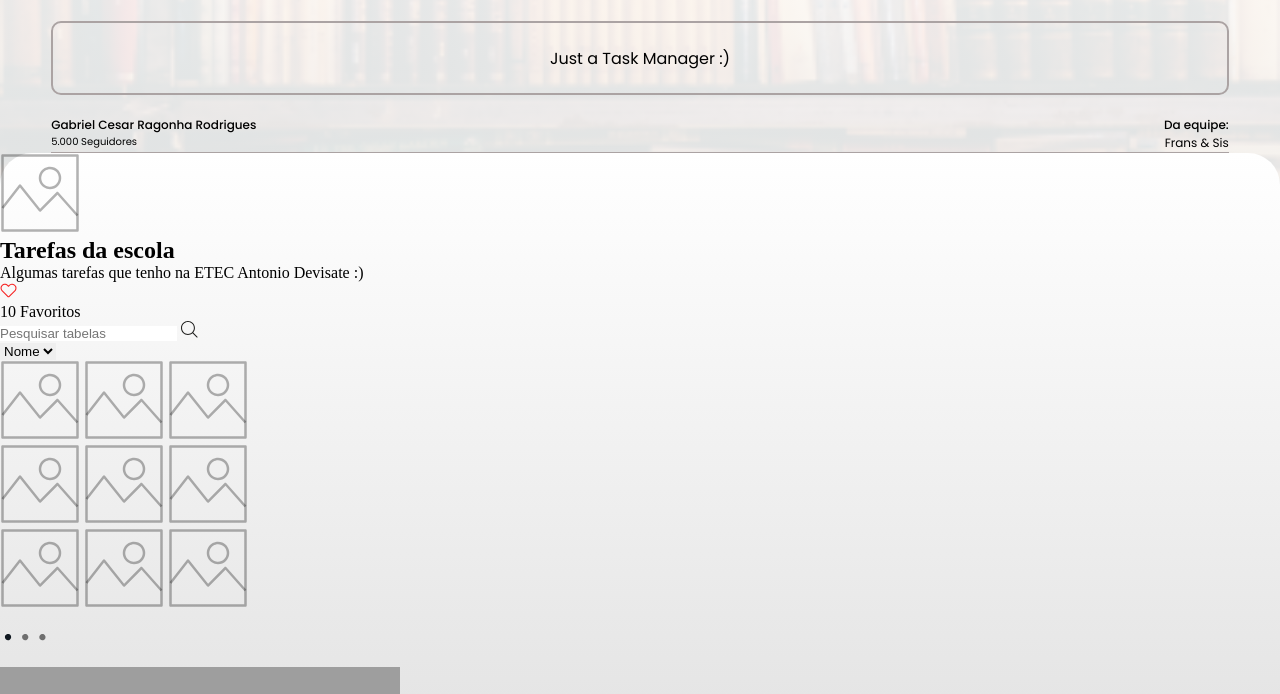
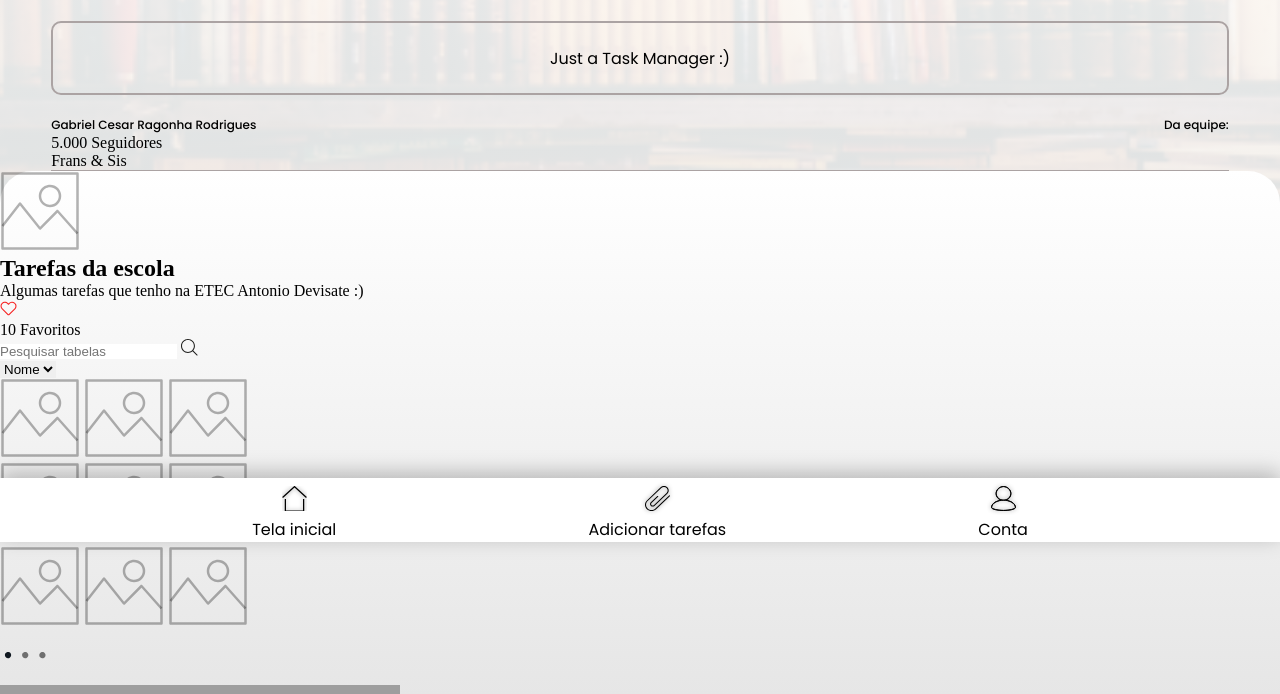
Before and after one commit to joaby-oliveira/todods, a PHP site: page /profile-user.php in a window 1280 px wide. Shown: the part 258-952 px from the top of the page. Run offline with PHP 8.4, Linux system fonts and the light colour scheme; some libraries are stand-ins or nearby versions; grey boxes are pictures that could not be loaded.

Commit message:
Add footer to the pages Added footer to profile and table pages

```diff
--- a/profile-manager.php
+++ b/profile-manager.php
@@ -4,6 +4,7 @@
     <meta charset="UTF-8">
     <meta name="viewport" content="width=device-width, initial-scale=1.0">
     <link rel="stylesheet" href="public/styles/profile-manager.css">
+    <link rel="stylesheet" href="public/styles/footer.css">
     <link rel="stylesheet" href="public/styles/global.css">
     <script src="https://code.iconify.design/1/1.0.6/iconify.min.js"></script>
     <title>Perfil</title>
@@ -36,7 +37,7 @@
                             <strong id="name">Joaby Oliveira dos Santos da Silva</strong>
                             <strong id="team">Da equipe:</strong>
                         </header>
-                        <footer>
+                        <footer class="info-footer">
                             <p id="followers">5.000 Seguidores</p>
                             <p id="team-value">Frans & Sis</p>
                         </footer>
@@ -82,6 +83,7 @@
                 </ul>
             </div>
         </div>
+        <?php include_once 'public/components/Footer/footer.php' ?>
     </main>
 </body>
 </html>
--- a/profile-user.php
+++ b/profile-user.php
@@ -4,6 +4,7 @@
     <meta charset="UTF-8">
     <meta name="viewport" content="width=device-width, initial-scale=1.0">
     <link rel="stylesheet" href="public/styles/profile-manager.css">
+    <link rel="stylesheet" href="public/styles/footer.css">
     <link rel="stylesheet" href="public/styles/global.css">
     <script src="https://code.iconify.design/1/1.0.6/iconify.min.js"></script>
     <title>Perfil</title>
@@ -106,6 +107,7 @@
                 </div>
             </div>
         </div>
+        <?php include_once 'public/components/Footer/footer.php' ?>
     </main>
 </body>
 </html>
--- a/public/styles/profile-manager.css
+++ b/public/styles/profile-manager.css
@@ -93,7 +93,7 @@
     border-bottom: 1px solid #ABA3A3;
 }
 
-#data header, footer{
+#data header, .info-footer{
     display: flex;
     flex-direction: row;
     justify-content: space-between;
@@ -105,13 +105,13 @@
     font-weight: 500;
 }
 
-#data footer #followers{
+#data .info-footer #followers{
     font-size: 10px;
     font-family: 'Poppins', sans-serif;
     font-weight: 400;
 }
 
-#data footer #team-value{
+#data .info-footer #team-value{
     font-size: 12px;
     font-family: 'Poppins', sans-serif;
     font-weight: 400;
--- a/tables.php
+++ b/tables.php
@@ -7,6 +7,7 @@ include "public/components/Header/header.php";
     <meta charset="UTF-8">
     <meta name="viewport" content="width=device-width, initial-scale=1.0">
     <link rel="stylesheet" href="public/styles/tables.css">
+    <link rel="stylesheet" href="public/styles/footer.css">
     <link rel="stylesheet" href="public/styles/global.css">
     <link rel="stylesheet" href="public/components/Header/header.css">
     <script defer src="public/scripts/tablesPreview.js"></script>
@@ -100,6 +101,6 @@ include "public/components/Header/header.php";
 
         </section>
     </main>
-    <?php //include "footer.php";?>
+    <?php include_once 'public/components/Footer/footer.php' ?>
 </body>
 </html>
```
